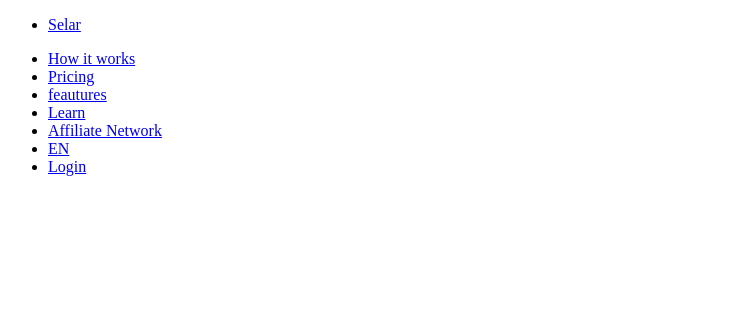
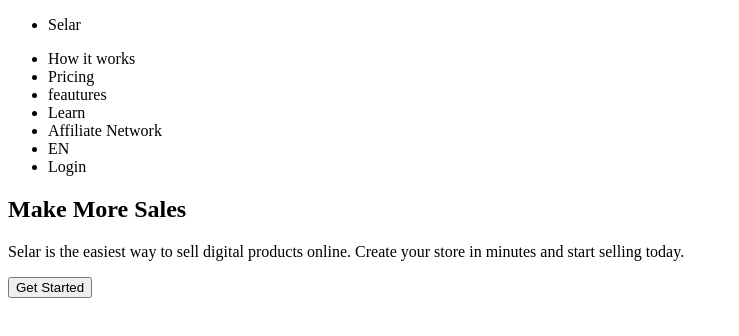
Before and after one commit to Abdul18712/Selar-clone, a plain HTML site: page index.html in a window 1280 px wide. Shown: the whole page, without its empty margins (0-739 px from the left). Drawn offline with Linux system fonts and the light colour scheme.

Commit message:
head and first section

```diff
--- a/index.html
+++ b/index.html
@@ -11,22 +11,33 @@
       <nav>
         <div class="Home Button">
           <ul>
-            <li><a href="#">Selar</a></li>
+            <li>Selar</li>
           </ul>
         </div>
 
         <div class="Naivigation Menu">
           <ul>
-            <li><a href="#">How it works</a></li>
-            <li><a href="#">Pricing</a></li>
-            <li><a href="#">feautures</a></li>
-            <li><a href="#">Learn</a></li>
-            <li><a href="#">Affiliate Network</a></li>
-            <li><a href="#">EN</a></li>
-            <li><a href="#">Login</a></li>
+            <li>How it works</li>
+            <li>Pricing</li>
+            <li>feautures</li>
+            <li>Learn</li>
+            <li>Affiliate Network</li>
+            <li>EN</li>
+            <li>Login</li>
           </ul>
         </div>
       </nav>
     </header>
+    <main>
+      <section class="register">
+        <div class="register-text">
+          <h1>Make More Sales</h1>
+          <p>
+            Selar is the easiest way to sell digital products online. Create
+            your store in minutes and start selling today.
+          </p>
+          <button class="register-button">Get Started</button>
+        </div>
+    </main>
   </body>
 </html>
```
